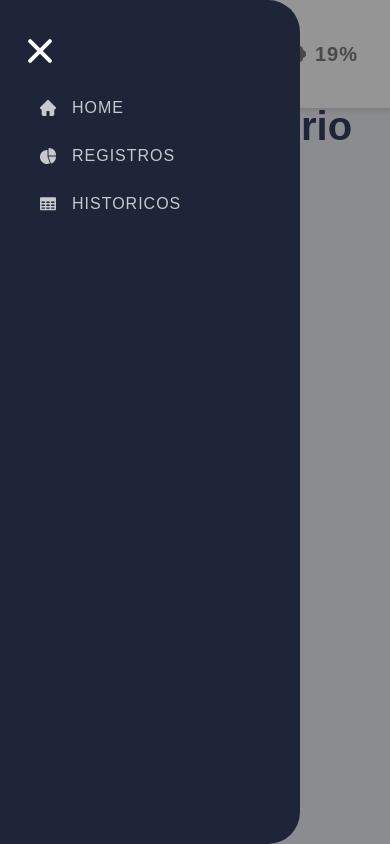
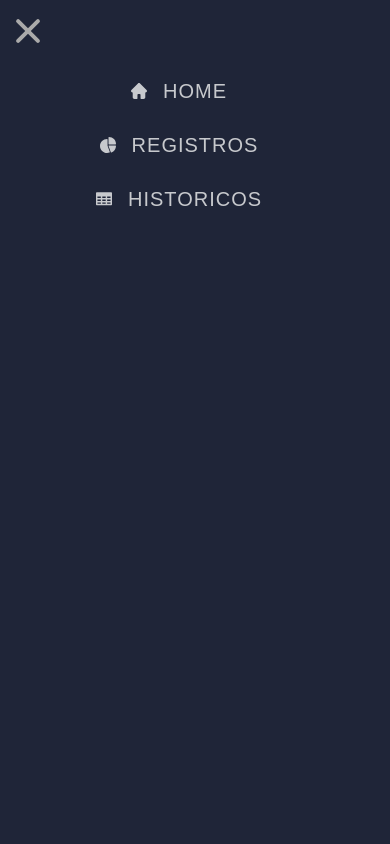
Before and after one commit to JoseCarlos69/Sistema-AGV-Interface, a React (Create React App) app: page / in a window 390 px wide. Both pictures are taken after a click on the button 40 px from the left and 48 px from the top of the page. Built offline with nearby package versions, Linux system fonts and the light colour scheme.

Commit message:
Ajustar responsividade do MenuLateral e do Header

```diff
--- a/src/App.css
+++ b/src/App.css
@@ -68,7 +68,7 @@ img {
 
 /* Estilos Gerais */
 main {
-  padding: 0 2rem;
+  padding: 0 1rem;
 }
 
 @keyframes animarEntradaSessao {
@@ -84,3 +84,16 @@ main {
 .animarEntradaSessao {
   animation: animarEntradaSessao 0.5s ease forwards;
 }
+
+/* Responsividade */
+@media (max-width: 1240px) {
+  body {
+    padding-top: 6rem;
+  }
+}
+
+@media (max-width: 740px) {
+  body {
+    padding-left: 0;
+  }
+}
--- a/src/Componentes/BotaoMenu/index.module.css
+++ b/src/Componentes/BotaoMenu/index.module.css
@@ -29,7 +29,7 @@
 }
 
 .BotaoMenu:hover span,
-.BotaoMenu:focus span {
+.BotaoMenu:active span {
   background-color: var(--branco);
 }
 
--- a/src/Componentes/Header/BateriaHeader/index.module.css
+++ b/src/Componentes/Header/BateriaHeader/index.module.css
@@ -36,3 +36,20 @@
 .BateriaHeader span.vermelho {
     color: var(--corInativo);
 }
+
+@media (max-width: 740px) {
+    .BateriaHeader {
+        font-size: 0.875rem;
+    }
+
+    .BateriaHeader span {
+        width: 1.5rem;
+        height: 0.75rem;
+        border-radius: 4px;
+    }
+
+    .BateriaHeader span::after {
+        top: 0;
+        right: -0.3rem;
+    }
+}
--- a/src/Componentes/Header/StatusHeader/index.js
+++ b/src/Componentes/Header/StatusHeader/index.js
@@ -4,7 +4,7 @@ import estilos from './index.module.css';
 const StatusHeader = () => {
     return (
         <p className={estilos.StatusHeader}>
-            Sem informação no momento.
+            Desconhecido.
         </p>
     );
 };
--- a/src/Componentes/Header/StatusHeader/index.module.css
+++ b/src/Componentes/Header/StatusHeader/index.module.css
@@ -25,3 +25,14 @@
 .StatusHeader.inativo::before {
     color: var(--corInativo);
 }
+
+@media (max-width: 740px) {
+    .StatusHeader {
+        font-size: 1rem;
+    }
+
+    .StatusHeader::before {
+        width: 0.75rem;
+        height: 0.75rem;
+    }
+}
--- a/src/Componentes/Header/index.js
+++ b/src/Componentes/Header/index.js
@@ -7,7 +7,7 @@ const index = () => {
     return (
         <header className={estilos.Header}>
             <StatusHeader />
-            <BateriaHeader bateria={19} />
+            <BateriaHeader bateria={100} />
         </header>
     );
 };
--- a/src/Componentes/Header/index.module.css
+++ b/src/Componentes/Header/index.module.css
@@ -4,11 +4,26 @@
     background-color: var(--branco);
     box-shadow: 2px 2px 6px rgba(44, 44, 44, 0.2);
     display: flex;
+    align-items: center;
     position: fixed;
     top: 0;
     right: 0;
+    z-index: 1;
 }
 
 .Header > * + * {
     margin-left: 1.5rem;
 }
+
+@media (max-width: 740px) {
+    .Header {
+        padding: 1rem;
+        width: 100%;
+        justify-content: flex-end;
+        border-radius: 0;
+    }
+
+    .Header > * + * {
+        margin-left: 1rem;
+    }
+}
--- a/src/Componentes/MenuLateral/index.module.css
+++ b/src/Componentes/MenuLateral/index.module.css
@@ -9,9 +9,9 @@
     background-color: rgba(44, 44, 44, 0.5);
     display: block;
     position: fixed;
-    z-index: 0;
     top: 0;
     left: 0;
+    z-index: 2;
     opacity: 0;
     pointer-events: none;
     transition: opacity 0.3s ease;
@@ -32,7 +32,7 @@
     top: 0;
     bottom: 0;
     left: 0;
-    z-index: 2;
+    z-index: 3;
     overflow-x: hidden;
     overflow-y: auto;
     transition: all 0.5s ease;
@@ -42,3 +42,26 @@
     max-width: 300px;
     border-radius: 0 2rem 2rem 0;
 }
+
+@media (max-width: 740px) {
+    .MenuLateral .conteudo {
+        max-width: 56px;
+        max-height: 56px;
+        padding: 0.25rem;
+        border-radius:  0 40% 40% 0;
+    }
+
+    .MenuLateral::before {
+        z-index: 0;
+    }
+
+    .MenuLateral.ativo .conteudo {
+        max-height: 100%;
+        max-width: 100%;
+        border-radius: 0;
+    }
+
+    .MenuLateral.ativo::before {
+        opacity: 0;
+    }
+}
--- a/src/Componentes/Navegacao/index.module.css
+++ b/src/Componentes/Navegacao/index.module.css
@@ -38,3 +38,16 @@
     width: 1rem;
     margin-right: 1rem;
 }
+
+@media (max-width: 740px) {
+    .Navegacao ul {
+        padding-left: 0;
+    }
+
+    .Navegacao a {
+        margin-left: -2rem;
+        font-size: 1.25rem;
+        justify-content: center;
+        text-align: center;
+    }
+}
```
